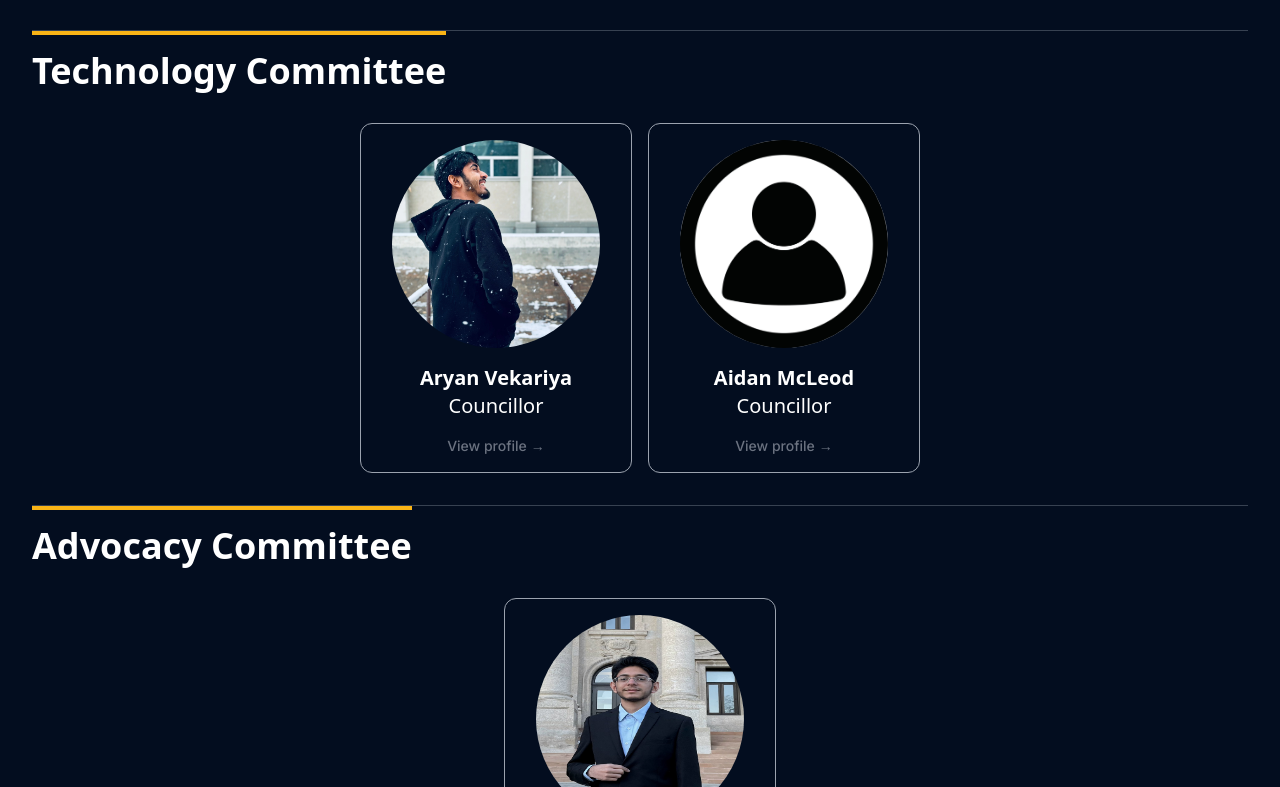
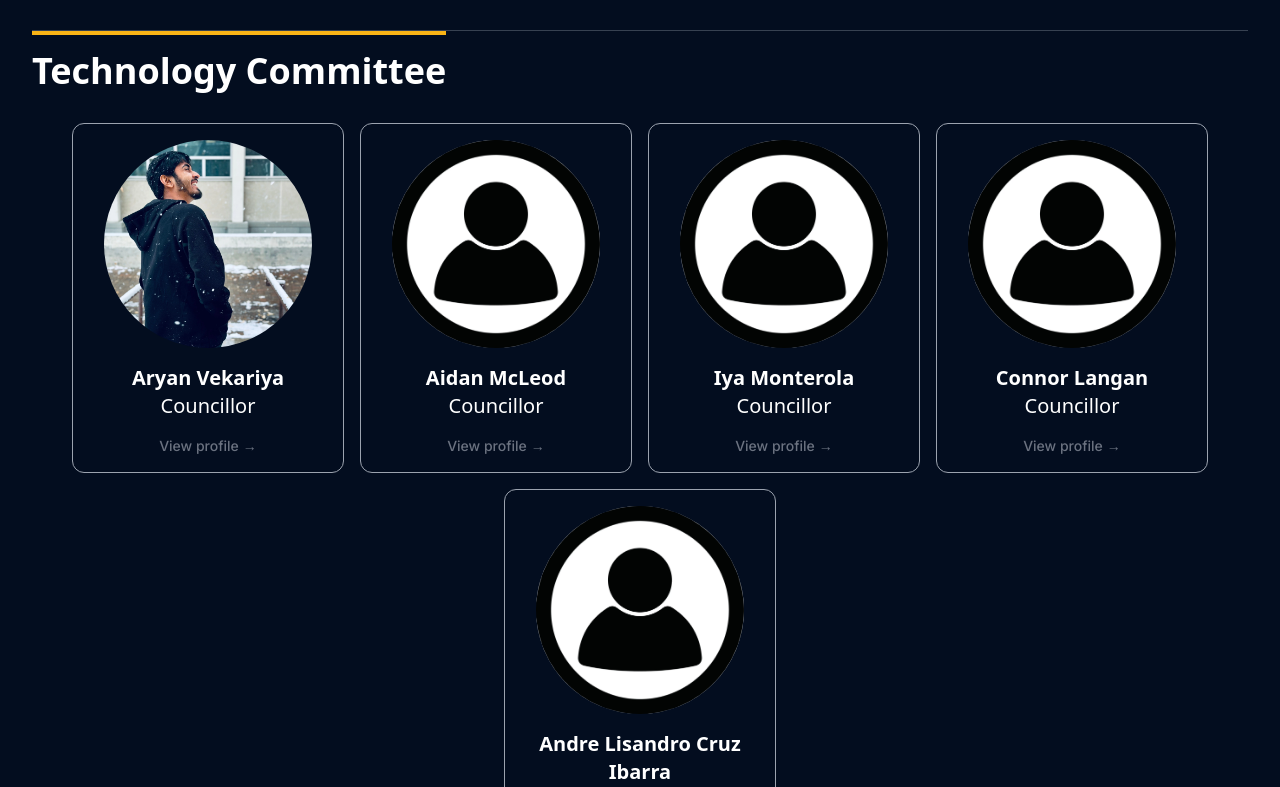
Before and after one commit to umanitoba-cssa/cssa-website-next, a Next.js app: page /team in a window 1280 px wide. Shown: the part 2973-3760 px from the top of the page. Built offline with nearby package versions, Linux system fonts and the light colour scheme.

Commit message:
Add tech committee members without picture

```diff
--- a/src/data/team.ts
+++ b/src/data/team.ts
@@ -173,6 +173,21 @@ export const TechnologyProfiles = [
         position: "Councillor",
         image: "/img/team/vacant.png"
     },
+    {
+        name: "Iya Monterola",
+        position: "Councillor",
+        image: "/img/team/vacant.png"
+    },
+    {
+        name: "Connor Langan",
+        position: "Councillor",
+        image: "/img/team/vacant.png"
+    },
+    {
+        name: "Andre Lisandro Cruz Ibarra",
+        position: "Councillor",
+        image: "/img/team/vacant.png"
+    },
 ];
 
 export const AdvocacyProfiles = [
```
